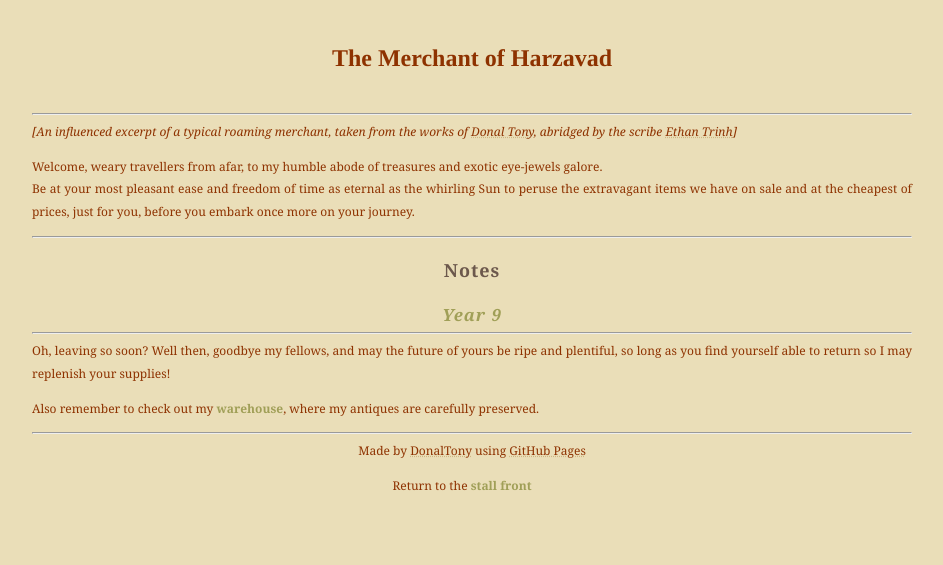
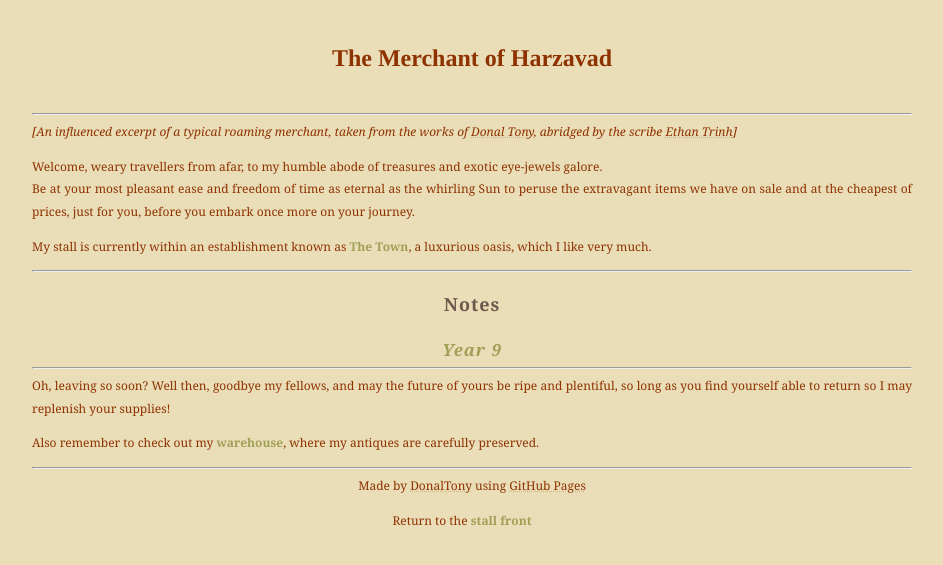
Before and after one commit to dvaraka/the-merchant, a Jekyll site: the page built from index.md, in a window 1280 px wide. Shown: the top 565 px of the page, without its empty margins (168-1111 px from the left). Built offline with Jekyll 4.4.1, drawn with Linux system fonts in a browser that asks for light colours; our own code applies the rules of GitHub Pages for plain Markdown files.

Commit message:
Update index.md

```diff
--- a/index.md
+++ b/index.md
@@ -4,6 +4,7 @@
 <body>
   <p><i>[An influenced excerpt of a typical roaming merchant, taken from the works of <abbr>Donal Tony</abbr>, abridged by the scribe <abbr>Ethan Trinh</abbr>]</i></p>
   <p class="intro">Welcome, weary travellers from afar, to my humble abode of treasures and exotic eye-jewels galore. <br> Be at your most pleasant ease and freedom of time as eternal as the whirling Sun to peruse the extravagant items we have on sale and at the cheapest of prices, just for you, before you embark once more on your journey.</p>
+  <p>My stall is currently within an establishment known as <a href="">The Town</a>, a luxurious oasis, which I like very much.</p>
   <hr class="divider_one">
   <h2 class="subtitles">Notes</h2>
   <h3 class="intro"><b><a href="https://harzavad.github.io/the-merchant/notes/year-9.html">Year 9</a></b></h3>
```
